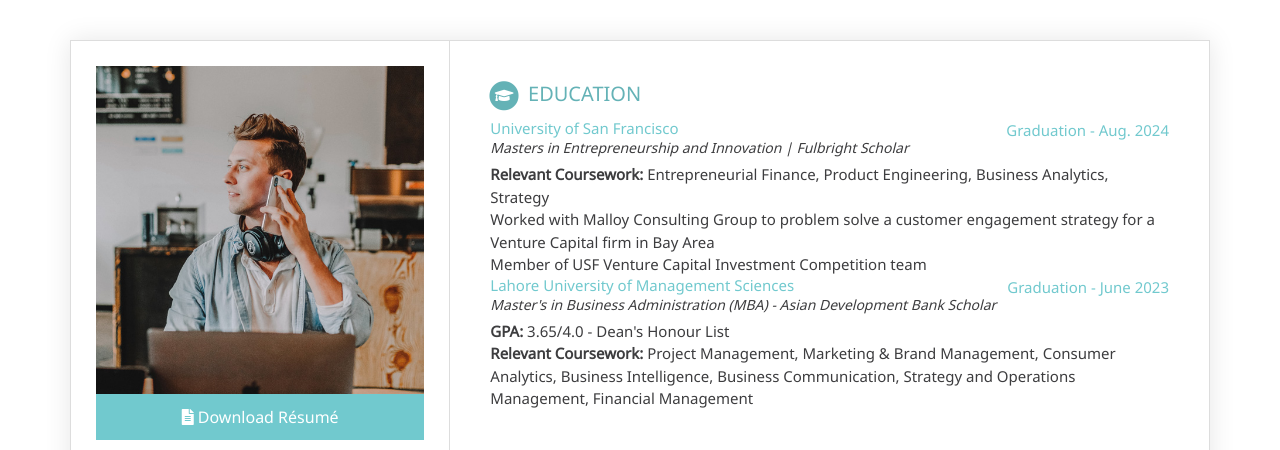
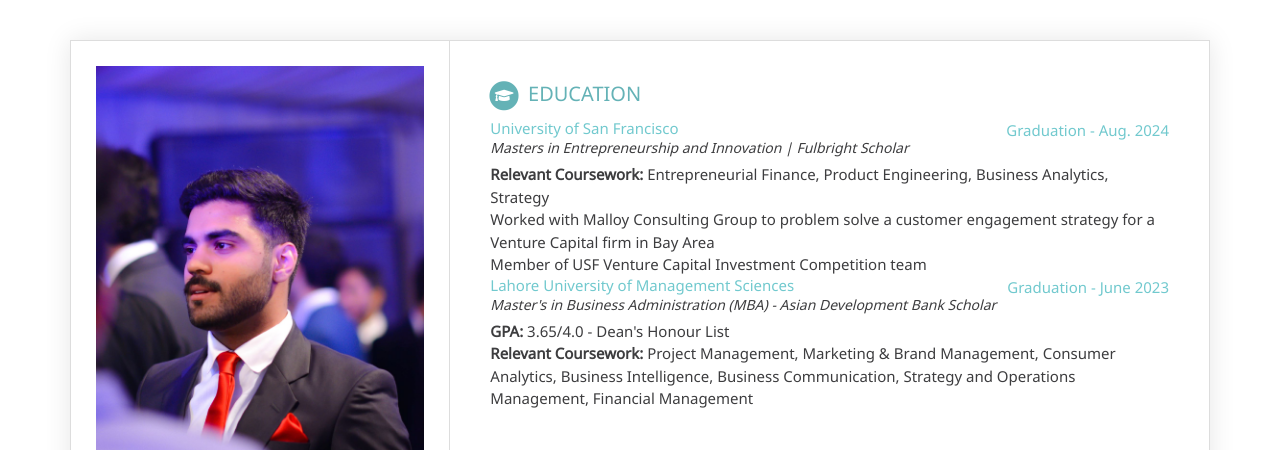
Before and after one commit to Usman-2626/Usman-2626.github.io, a plain HTML site: page index.html in a window 1280 px wide. Shown: the top 450 px of the page. Drawn offline with nearby package versions, Linux system fonts and the light colour scheme; a script that the page names is missing.

Commit message:
fourth-pic

```diff
--- a/index.html
+++ b/index.html
@@ -27,7 +27,7 @@
                 <header>
                     <div class="profile">
                         <div class="picture">
-                            <img src="img/avatar.jpg" alt="Usman Sarwar">
+                            <img src="img/Usman.jpg" alt="Usman Sarwar">
                         </div>
                         <a class="btn btn-cv" href="#" role="button" download>
                             <i class="fas fa-file-alt"></i> Download Résumé
@@ -70,8 +70,7 @@
 
                         <div class="school">
                             <div class="upper-row">
-                                <h3 class="school-name">Lahore
-                                    University of Management Sciences</h3>
+                                <h3 class="school-name">Lahore University of Management Sciences</h3>
                                     <div class="time">Graduation - June 2023</div>
                                 </div>
                                 <div class="school-title">Master's in Business Administration (MBA) - Asian Development Bank Scholar</div>
```
Also changed, not shown: img/Usman.jpg (added), img/avatar.jpg (deleted).
